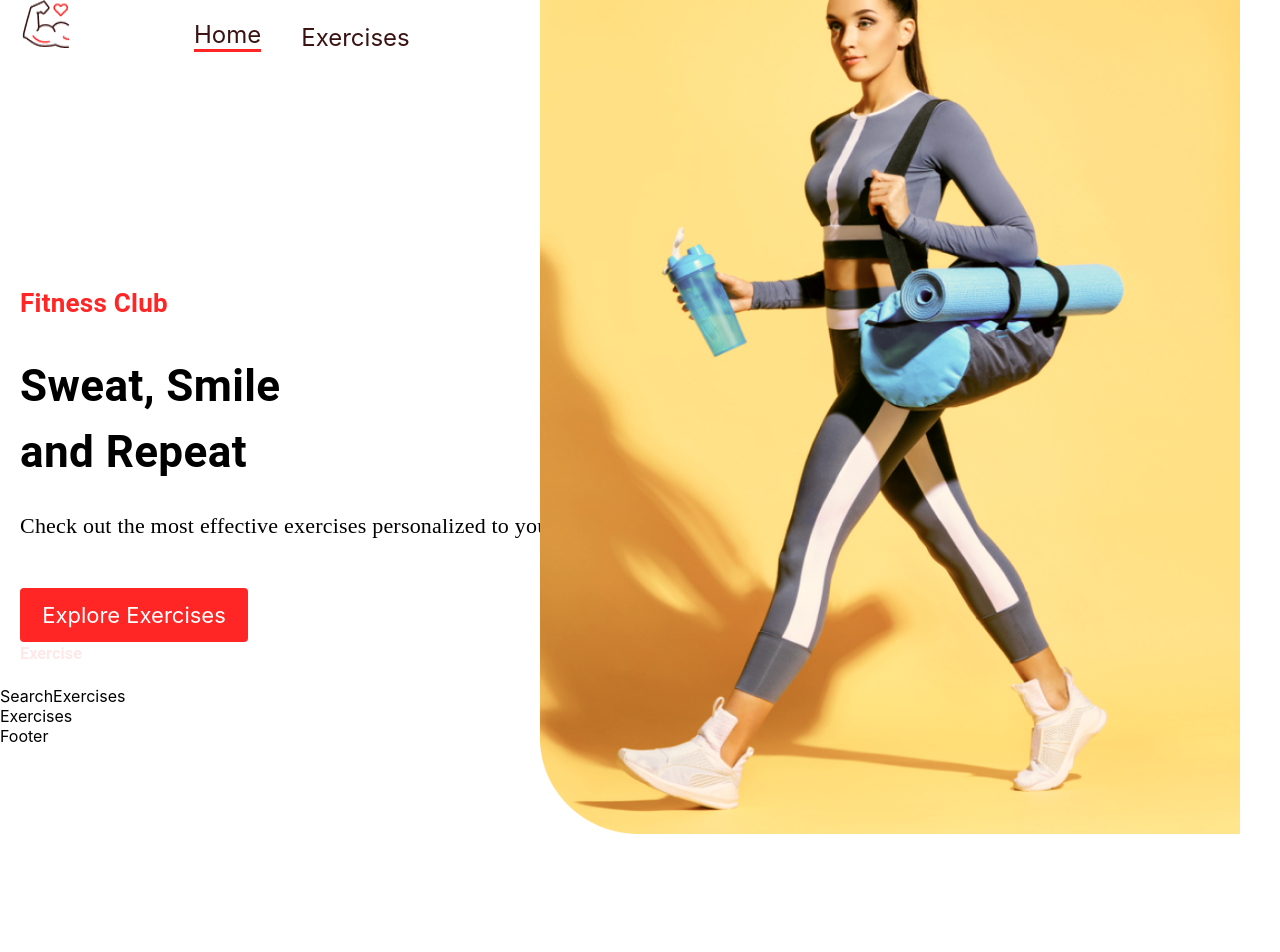
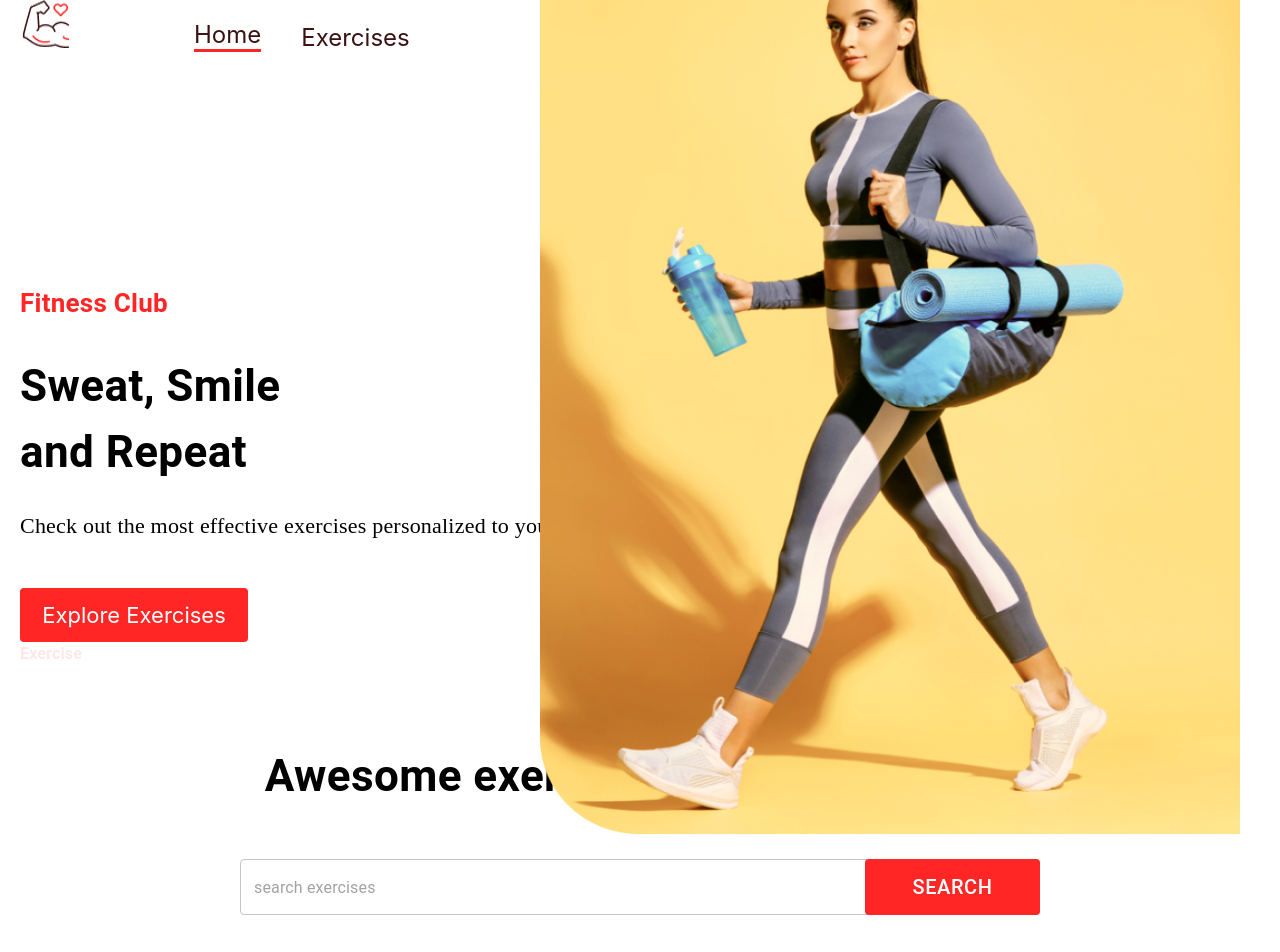
Before and after one commit to David-Gonzalez11/workout-fullstack, a React (Create React App) app: page / in a window 1280 px wide. Shown: the top 952 px of the page. Before the commit the page ends 834 px from the top, so only its background shows below. Built offline with nearby package versions, Linux system fonts and the light colour scheme.

Commit message:
Working on fetching data now

```diff
--- a/src/App.css
+++ b/src/App.css
@@ -1,41 +1,46 @@
-/* .App {
-  text-align: center;
+::-webkit-scrollbar {
+  width: 0px;
 }
 
-.App-logo {
-  height: 40vmin;
-  pointer-events: none;
+.right-arrow,
+.left-arrow {
+  cursor: pointer;
+  background: transparent;
+  outline: none;
+  border: none;
+  display: flex;
+  justify-content: center;
+  align-items: center;
+  color: #FF2625;
+  font-size: 25px;
+  border-radius: 4px;
+  position: absolute;
+  bottom: -20px;
+  right: 80px;
+  transform: scale(1, 1);
+  transition: 0.3s all ease-in-out;
 }
 
-@media (prefers-reduced-motion: no-preference) {
-  .App-logo {
-    animation: App-logo-spin infinite 20s linear;
-  }
+.right-arrow {
+  right: 140px;
 }
 
-.App-header {
-  background-color: #282c34;
-  min-height: 100vh;
-  display: flex;
-  flex-direction: column;
-  align-items: center;
-  justify-content: center;
-  font-size: calc(10px + 2vmin);
-  color: white;
+.right-arrow:hover,
+.left-arrow:hover {
+  transform: scale(1.3, 1.3);
 }
 
-.App-link {
-  color: #61dafb;
+.react-horizontal-scrolling-menu--wrapper {
+  width: 100%;
+  display: flex;
+  flex-wrap: wrap;
 }
 
-@keyframes App-logo-spin {
-  from {
-    transform: rotate(0deg);
-  }
-  to {
-    transform: rotate(360deg);
-  }
-} */
+.detail-image {
+  width: 729px;
+  height: 742px;
+}
+
 .hero-banner-img {
   position: absolute;
   right: 40px;
@@ -45,3 +50,83 @@
   margin-top: -330px;
 
 }
+
+.exercise-card {
+  width: 400px;
+  height: 445px;
+  background: #fff;
+  border-top: 4px solid #FF2625;
+  border-bottom-left-radius: 20px;
+  text-decoration: none;
+  display: flex;
+  justify-content: space-between;
+  flex-direction: column;
+  padding-bottom: 10px;
+  transform: scale(1, 1);
+  transition: 0.3s all ease-in-out;
+}
+
+.exercise-card img {
+  height: 326px;
+}
+
+.bodyPart-card {
+  transform: scale(1, 1);
+  transition: 0.3s all ease-in-out;
+}
+
+.exercise-card:hover,
+.bodyPart-card:hover {
+  transform: scale(1.1, 1.1);
+}
+
+.search-btn:hover {
+  color: #FF2625 !important;
+  border: 1px solid #FF2625 !important;
+}
+
+.exercise-video {
+  display: flex;
+  flex-direction: column;
+  gap: 24px;
+  width: 387px;
+  height: 381px;
+  text-decoration: none;
+}
+
+@media screen and (max-width:1200px) {
+  .detail-image {
+    width: 300px;
+    height: 300px;
+  }
+
+
+  .react-horizontal-scrolling-menu--scroll-container {
+    width: 500px;
+  }
+
+  .left-arrow,
+  .right-arrow {
+    position: static !important;
+  }
+
+  .hero-banner-img {
+    display: none;
+  }
+
+  .exercise-card {
+    width: 320px;
+  }
+
+  .exercise-video {
+    width: 320px;
+    height: 300px;
+  }
+
+}
+
+@media screen and (max-width:400px) {
+  .exercise-card {
+    width: 280px;
+  }
+}
--- a/src/components/SearchExercises.js
+++ b/src/components/SearchExercises.js
@@ -1,8 +1,57 @@
-import React from "react";
+import React, { useState, useEffect } from "react"
+import { Box, Button, Stack, Typography, TextField } from "@mui/material"
+const SearchExercises = () => {
+  const [search, setSearch] = useState("")
 
-const SearchExercises = () => {
+  const handleSearch = async () => {
+if(search){
+  // const exerciseData = await fetchData()
+}
+  }
   return (
-    <div>SearchExercises</div>
+    <Stack alignItems="center" mt="37px" justifyContent="center" p="20px">
+      <Typography
+        fontWeight={700}
+        sx={{ fontSize: { lg: "44px", xs: "30px" } }}
+        mb="50px"
+        textAlign="center"
+      >
+        Awesome exercises you should know
+      </Typography>
+      <Box position="relative" mb="72px">
+        <TextField
+          height="76px"
+          value={search}
+          onChange={(e) => setSearch(e.target.value.toLowerCase)}
+          placeholder="search exercises"
+          sx={{
+            input: { fontWeight: "700px", border: "none", borderRadius: "4px" },
+            width: { lg: "800px", xs: "350px" },
+            backgroundColor: "#fff",
+            borderRadius: "40px",
+          }}
+        />
+        <Button
+          className="search-btn"
+          sx={{
+            bgcolor: "#FF2625",
+            color: "#fff",
+            textTranform: "none",
+            width: { lg: "175px", xs: "80px" },
+            fontSize: {
+              lg: "20px",
+              xs: "14px",
+              height: "56px",
+              position: "absolute",
+              right: "0"
+            },
+          }}
+          onClick={handleSearch}
+        >
+          Search
+        </Button>
+      </Box>
+    </Stack>
   )
 }
 export default SearchExercises
--- /dev/null
+++ b/src/utils/fetchData.js
@@ -0,0 +1,5 @@
+export const fetchData = async (url, options) => {
+  const response  = await(fetch(url, options))
+  const data = response.json()
+  return data
+}
```
Also changed, not shown: src/App.js (+7 -0 lines), src/pages/Home.js (+11 -11 lines).
